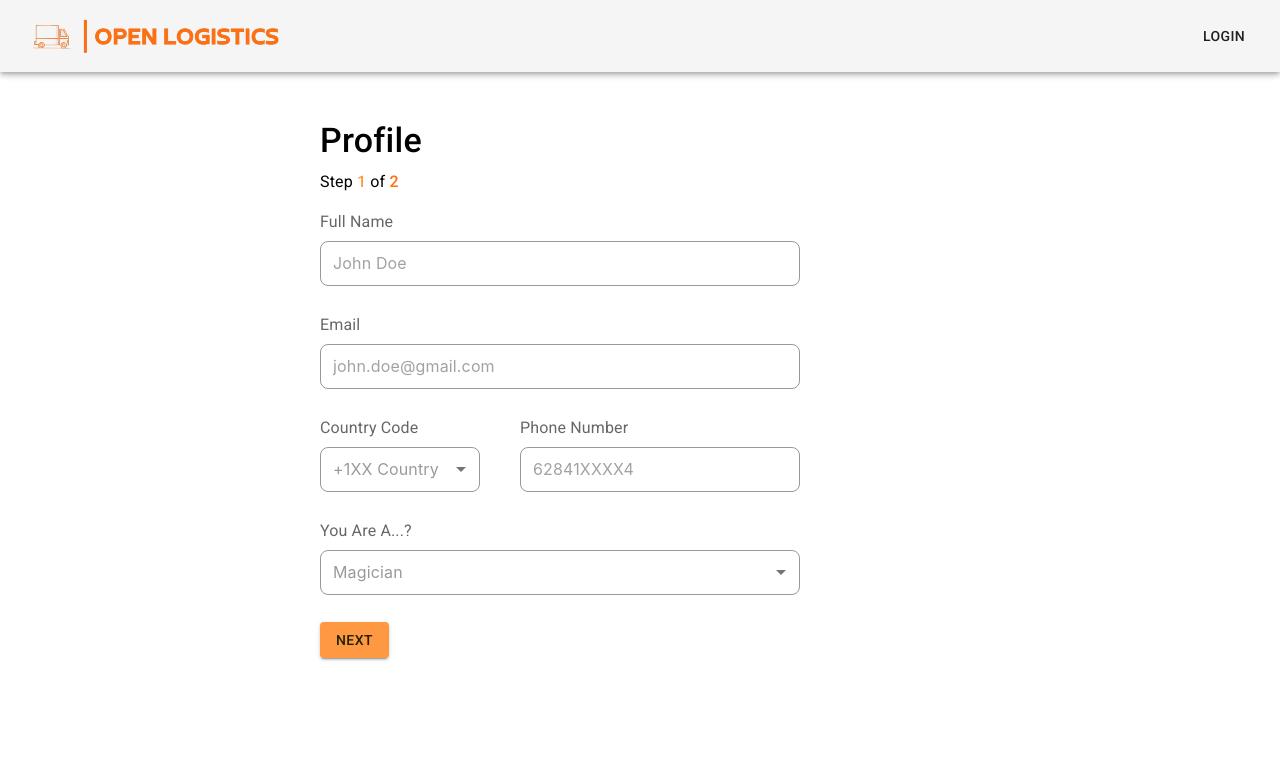
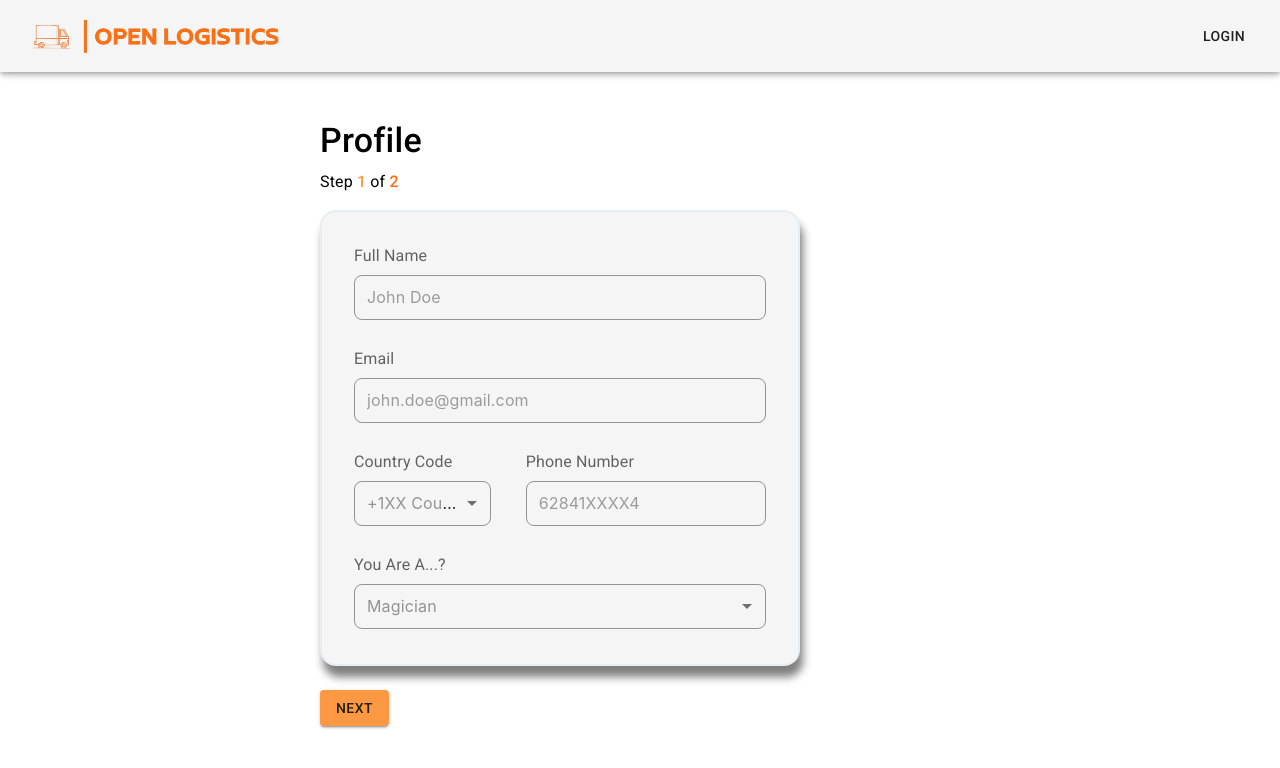
Before and after one commit to milandeepsinghbhalla/olms-Front-End-v2, a React (Vite) app: page / in a window 1280 px wide. Shown: the top 768 px of the page. Built offline with nearby package versions, Linux system fonts and the light colour scheme.

Commit message:
tweeked profile setup card

```diff
--- a/src/Page-Components/ProfileSetup.jsx
+++ b/src/Page-Components/ProfileSetup.jsx
@@ -468,7 +468,10 @@ const ProfileSetup = () => {
                 //ease: "easeIn"
             }}
         >
-            <Grid container xs={12} md={9}>
+            <Grid container p={{
+                xs: 3,
+                md: 4
+            }}  className={profileSetupStyles.cardContainer} sx={{ backgroundColor : myColors.backgroundGrey, borderColor: myColors.backgroundGreyV2}} xs={12} md={9}>
                 <Grid item xs={12}  >
 
                     <InputLabel htmlFor="fullName">
@@ -650,7 +653,10 @@ const ProfileSetup = () => {
                 //ease: "easeIn"
             }}
         >
-            <Grid container xs={12} md={9}>
+            <Grid container p={{
+                xs: 3,
+                md: 4
+            }}  className={profileSetupStyles.cardContainer} sx={{ backgroundColor : myColors.backgroundGrey, borderColor: myColors.backgroundGreyV2}} xs={12} md={9}>
                 <Grid item xs={12} md={9}>
                     <Typography fontWeight={300} variant="h6">
                         Company Details
@@ -783,8 +789,8 @@ const ProfileSetup = () => {
 
     return (
         <>
-            <Grid container justifyContent={'center'}>
-                <Grid item mb={5} mt={15} xs={10} md={6}>
+            <Grid container   justifyContent={'center'}>
+                <Grid item mb={5} mt={15} xs={11} md={6}>
 
                     <Grid item mb={1} xs={12} >
                         <Typography fontWeight={500} variant="h4">
--- a/src/Page-Components/ProfileSetup.module.css
+++ b/src/Page-Components/ProfileSetup.module.css
@@ -3,3 +3,10 @@
 .roundedTextFeild {
     border-radius: 20px;
 }
+
+.cardContainer {
+    border-radius: 16px ;
+    border-width: 2px;
+    border-style: solid;
+    box-shadow: 3px 11px 9px rgba(0, 0, 0, 0.5);
+}
```
